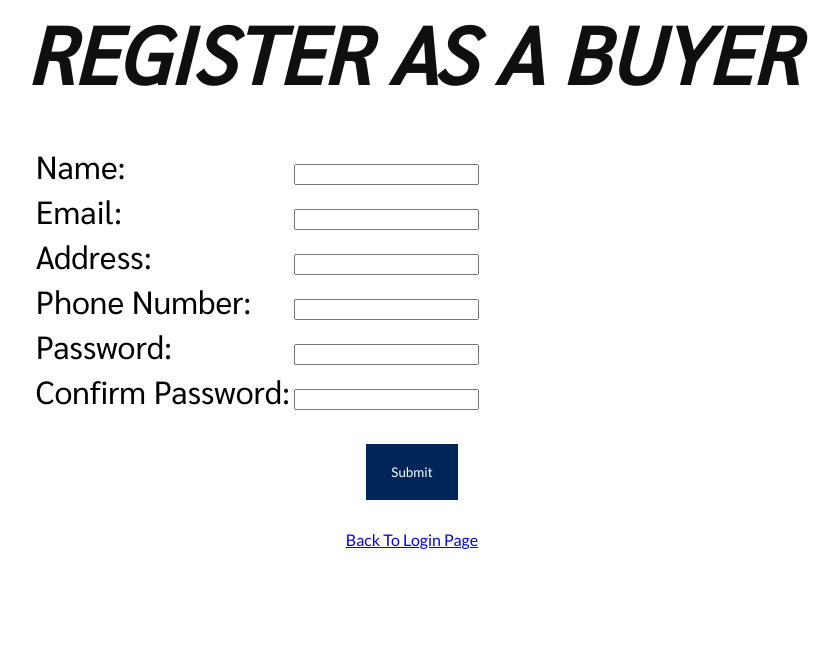
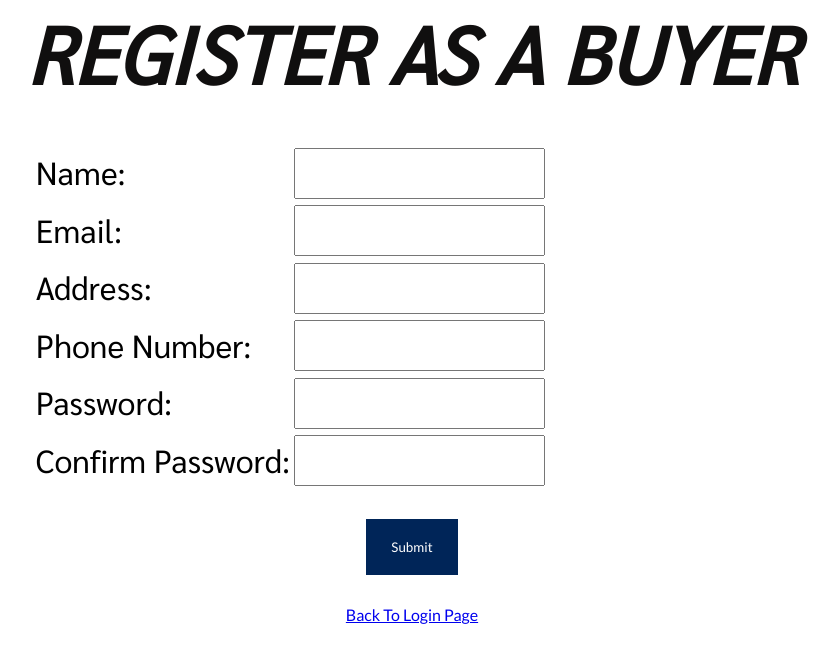
Before and after one commit to raphaelgohwx/heap_project, a PHP site: page /Bregister.html in a window 1280 px wide. Shown: the part 121-784 px from the top of the page, without its empty margins (228-1067 px from the left). Run offline with PHP 8.4, Linux system fonts and the light colour scheme.

Commit message:
Changes to registration
Changes to registration

```diff
--- a/Bregister.html
+++ b/Bregister.html
@@ -26,7 +26,7 @@
                 Name:
             </Td>
             <td>
-                <input type="textbox"/>
+                <input type="textbox" id="textboxid"/>
             </td>
         </tr>
 
@@ -35,7 +35,7 @@
                 Email:
             </td>
             <td>
-                <input type="textbox"/>
+                <input type="textbox" id="textboxid"/>
             </td>
         </tr>
         <tr>
@@ -43,7 +43,7 @@
                 Address:
             </td>
             <td>
-                <input type="textbox"/>
+                <input type="textbox" id="textboxid"/>
             </td>
         </tr>
 
@@ -52,7 +52,7 @@
                 Phone Number:
             </td>
             <td>
-                <input type="textbox"/>
+                <input type="textbox" id="textboxid"/>
             </td>
 
         </tr>
@@ -61,7 +61,7 @@
                 Password:
             </Td>
             <td>
-                <input type="textbox"/>
+                <input type="textbox" id="textboxid"/>
             </td>
 
         </Tr>
@@ -71,7 +71,7 @@
                 Confirm password:
             </td>
             <td>
-                <input type="textbox"/>
+                <input type="textbox" id="textboxid"/>
             </td>
         </tr>
 
--- a/css/Bregister.css
+++ b/css/Bregister.css
@@ -42,6 +42,10 @@ body{
     font-size: 2em;
     margin: 0 20% 0 20%;
     text-align: left;
+}
+#textboxid{
+    height:45px;
+    font-size:14pt;
 }
 
 .submit-button{
```
